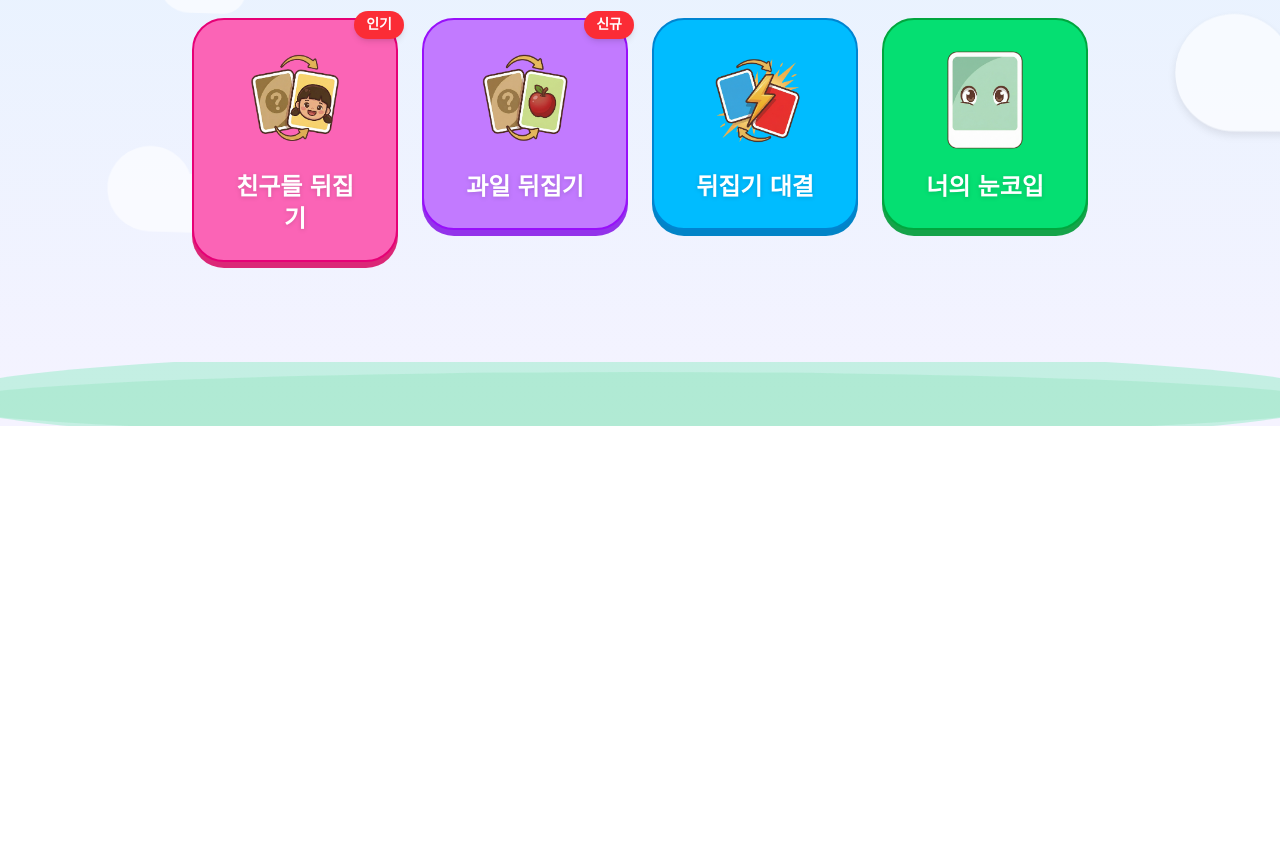
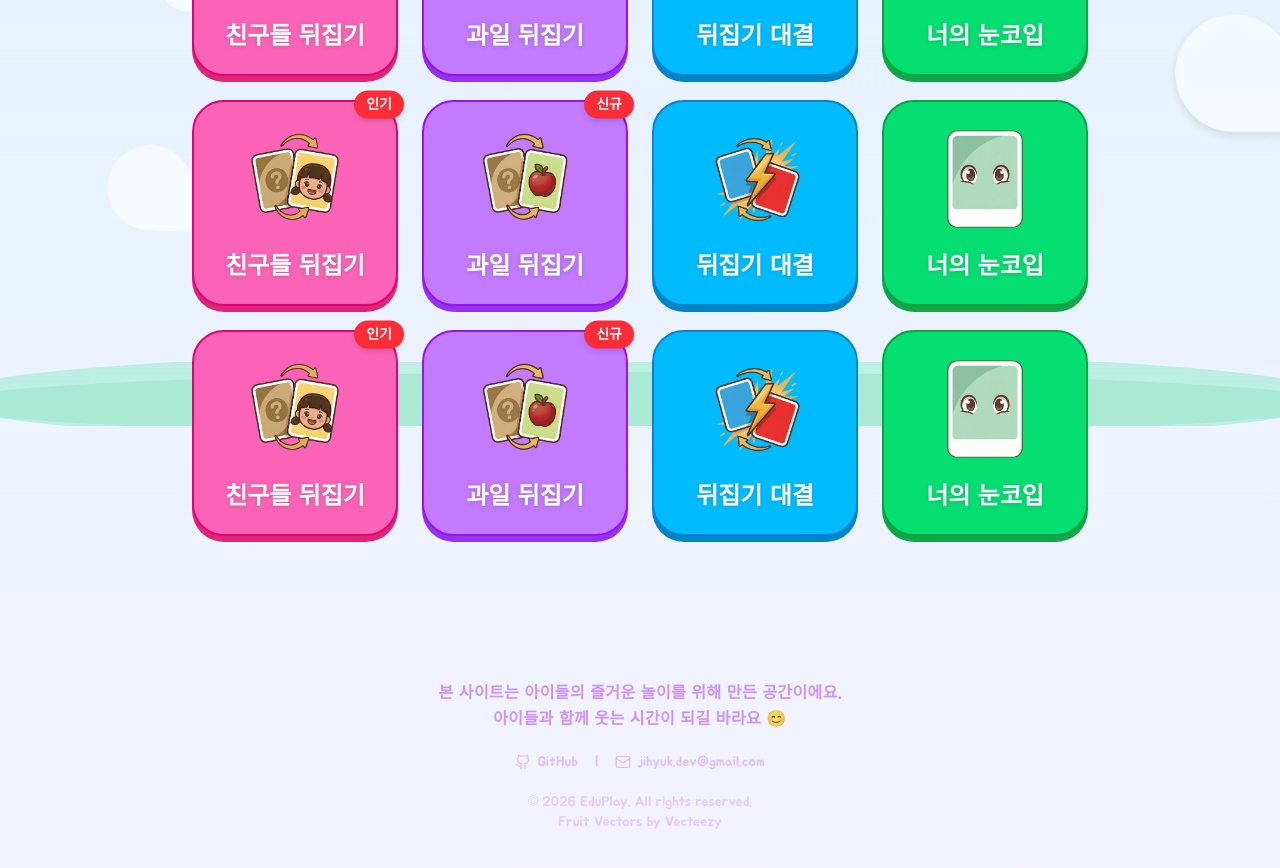
Before and after one commit to jihyuuk/eduplay, a React (Vite) app: page / in a window 1280 px wide. Shown: the part 374-1242 px from the top of the page. Before the commit the page ends 800 px from the top, so only its background shows below. Built offline with nearby package versions, Linux system fonts and the light colour scheme.

Commit message:
feat: 홈화면 ChunkyButton 컴포넌트 분리, 푸터 생성

```diff
--- /dev/null
+++ b/src/components/HomeChunkyButton.tsx
@@ -0,0 +1,49 @@
+import { useNavigate } from "react-router-dom";
+import ChunkyButton from "./ChunkyButton";
+
+type HomeChunkyButtonProps = {
+    variant: 'primary' | 'secondary' | 'success' | 'warning' | 'error' | 'info' | 'white' | 'disabled';
+    title: string;
+    icon: string;
+    badge?: string;
+    url: string;
+}
+
+export default function HomeChunkyButton({
+    variant,
+    title,
+    icon,
+    badge,
+    url,
+}: HomeChunkyButtonProps) {
+
+    const navigate = useNavigate();
+
+    const handleClick = () => {
+        navigate(url);
+    }
+
+
+    return (
+        <ChunkyButton
+            variant={variant}
+            size='xl'
+            onClick={handleClick}
+            className='relative !p-0 aspect-square flex items-center justify-center'
+        >
+            <div className="flex flex-col items-center text-center p-2">
+                {badge && (
+                    <span className="absolute -top-2 -right-2 bg-red-500 text-white text-sm px-3 py-1 rounded-full font-bold shadow-md animate-bounce z-20">
+                        {badge}
+                    </span>
+                )}
+                <div className="mb-4 transform hover:scale-110 transition-transform">
+                    <img src={icon} alt={title} className="w-20 h-20 md:w-28 md:h-28 object-contain" />
+                </div>
+                <h3 className="text-lg sm:text-xl md:text-2xl font-black text-white drop-shadow-sm">
+                    {title}
+                </h3>
+            </div>
+        </ChunkyButton>
+    );
+}
--- a/src/pages/HomePage.tsx
+++ b/src/pages/HomePage.tsx
@@ -1,19 +1,6 @@
-import React, { useState } from 'react';
-import {
-  Gamepad2,
-  Palette,
-  Music,
-  Star,
-  Cloud,
-  User,
-  Sparkles,
-  Settings,
-  type LucideIcon,
-  ImageUp,
-  ChevronRight
-} from 'lucide-react';
-import ChunkyButton from '../components/ChunkyButton';
-import { useNavigate } from 'react-router-dom';
+import React from 'react';
+import { Cloud, Github, Mail, Sparkles } from 'lucide-react';
+import HomeChunkyButton from '../components/HomeChunkyButton';
 
 // --- 타입 정의 ---
 interface GameMenu {
@@ -28,12 +15,6 @@ interface GameMenu {
 
 // --- 애니메이션 및 글로벌 스타일 (TS Template Literal) ---
 const globalStyles: string = `
-  @import url('https://fonts.googleapis.com/css2?family=Jua&display=swap');
-
-  * {
-    font-family: 'Jua', sans-serif;
-  }
-
   @keyframes floating {
     0%, 100% { transform: translateY(0px) rotate(0deg); }
     50% { transform: translateY(-15px) rotate(2deg); }
@@ -69,15 +50,6 @@ const CloudDecoration: React.FC = () => (
 );
 
 export default function HomePage() {
-  // 상태 타입 추론 (number, string)
-  const [studentCount] = useState<number>(24);
-  const [groupName] = useState<string>("기린");
-
-  const navigate = useNavigate();
-
-  const handleClick = (url:string) => {
-    navigate(url);
-  }
 
   const games: GameMenu[] = [
     {
@@ -87,16 +59,16 @@ export default function HomePage() {
       icon: "flip-kid-crop.png",
       variant: 'primary',
       badge: '인기',
-      url:"/flip-card"
+      url: "/flip-card"
     },
     {
       id: 'music-play',
       title: '과일 뒤집기',
       description: '신나게 불러요',
-      icon:  "flip-fruit-crop.png",
+      icon: "flip-fruit-crop.png",
       variant: 'secondary',
       badge: '신규',
-      url:"/flip-card-fruit/hard"
+      url: "/flip-card-fruit/hard"
     },
     {
       id: 'art-play',
@@ -104,7 +76,7 @@ export default function HomePage() {
       description: '알록달록 그려요',
       icon: "flip-match-crop.png",
       variant: 'info',
-      url:"/flip-card-battle/hard"
+      url: "/flip-card-battle/level5"
     },
     {
       id: 'face-quiz',
@@ -112,7 +84,75 @@ export default function HomePage() {
       description: '알록달록 그려요',
       icon: "face-quiz.png",
       variant: 'success',
-      url:"/flip-card"
+      url: "/flip-card"
+    },
+    {
+      id: 'face-quiz',
+      title: '친구들 뒤집기',
+      description: '누구일까~요?',
+      icon: "flip-kid-crop.png",
+      variant: 'primary',
+      badge: '인기',
+      url: "/flip-card"
+    },
+    {
+      id: 'music-play',
+      title: '과일 뒤집기',
+      description: '신나게 불러요',
+      icon: "flip-fruit-crop.png",
+      variant: 'secondary',
+      badge: '신규',
+      url: "/flip-card-fruit/hard"
+    },
+    {
+      id: 'art-play',
+      title: '뒤집기 대결',
+      description: '알록달록 그려요',
+      icon: "flip-match-crop.png",
+      variant: 'info',
+      url: "/flip-card-battle/level5"
+    },
+    {
+      id: 'face-quiz',
+      title: '너의 눈코입',
+      description: '알록달록 그려요',
+      icon: "face-quiz.png",
+      variant: 'success',
+      url: "/flip-card"
+    },
+    {
+      id: 'face-quiz',
+      title: '친구들 뒤집기',
+      description: '누구일까~요?',
+      icon: "flip-kid-crop.png",
+      variant: 'primary',
+      badge: '인기',
+      url: "/flip-card"
+    },
+    {
+      id: 'music-play',
+      title: '과일 뒤집기',
+      description: '신나게 불러요',
+      icon: "flip-fruit-crop.png",
+      variant: 'secondary',
+      badge: '신규',
+      url: "/flip-card-fruit/hard"
+    },
+    {
+      id: 'art-play',
+      title: '뒤집기 대결',
+      description: '알록달록 그려요',
+      icon: "flip-match-crop.png",
+      variant: 'info',
+      url: "/flip-card-battle/level5"
+    },
+    {
+      id: 'face-quiz',
+      title: '너의 눈코입',
+      description: '알록달록 그려요',
+      icon: "face-quiz.png",
+      variant: 'success',
+      url: "/flip-card"
     },
   ];
 
@@ -121,14 +161,8 @@ export default function HomePage() {
       <style dangerouslySetInnerHTML={{ __html: globalStyles }} />
       <CloudDecoration />
 
-  {/* <div className="absolute top-4 right-4 md:top-6 md:right-8 z-50">
-  <button className="p-3 bg-white/50 hover:bg-white/80 backdrop-blur-sm rounded-full shadow-sm transition-all group">
-    <Settings className="w-6 h-6 md:w-8 md:h-8 text-purple-400 group-hover:rotate-90 transition-transform duration-300" />
-  </button>
-</div> */}
-
       {/* 메인 콘텐츠 영역: flex-col로 제목과 그리드를 묶음 */}
-  <div className="max-w-5xl w-full z-10 flex flex-col items-center gap-12 md:gap-16">
+      <div className="max-w-5xl w-full z-10 flex flex-col items-center gap-12 md:gap-16 mb-10">
 
         {/* 헤더 섹션: 상단 고정이 아니라 콘텐츠와 함께 중앙에 위치 */}
         <div className="text-center relative mt-10">
@@ -136,8 +170,8 @@ export default function HomePage() {
             <h1 className="text-5xl md:text-7xl font-black text-purple-600 drop-shadow-md mb-4">
               우리반 <span className="text-pink-500">놀이터</span>
             </h1>
-        <div className="absolute -top-8 -right-12 text-yellow-400 animate-bounce">
-          <Sparkles className="fill-current w-14 h-14" />
+            <div className="absolute -top-6 -right-10 md:-top-8 md:-right-12 text-yellow-400 animate-bounce">
+              <Sparkles className="fill-current w-10 h-10 md:w-14 md:h-14" />
             </div>
           </div>
           <p className="text-xl md:text-3xl text-purple-400 font-bold tracking-tight">
@@ -146,31 +180,60 @@ export default function HomePage() {
         </div>
 
         {/* 메인 게임 메뉴 그리드: 내부 아이템들을 중앙 정렬 */}
-    <div className="grid grid-cols-2 lg:grid-cols-4 gap-6 w-full max-w-4xl">
+        <div className="grid grid-cols-2 sm:grid-cols-3 lg:grid-cols-4 gap-4 sm:gap-5 md:gap-6 w-full max-w-md sm:max-w-xl md:max-w-4xl">
           {games.map((game, index) => (
-        <ChunkyButton
+            <HomeChunkyButton
               key={index}
               variant={game.variant}
-          size='lg'
-          onClick={()=>handleClick(game.url)}
-          className='rounded-[32px] relative w-full aspect-square flex items-center justify-center'
-        >
-          <div className="flex flex-col items-center text-center p-2">
-            {game.badge && (
-              <span className="absolute -top-2 -right-2 bg-red-500 text-white text-sm px-3 py-1 rounded-full font-bold shadow-md animate-bounce z-20">
-                {game.badge}
-              </span>
-            )}
-            <div className="mb-4 transform hover:scale-110 transition-transform">
-              <img src={game.icon} alt={game.title} className="w-20 h-20 md:w-28 md:h-28 object-contain" />
-            </div>
-            <h3 className="text-lg sm:text-xl md:text-2xl font-black text-white drop-shadow-sm">
-              {game.title}
-            </h3>
-          </div>
-        </ChunkyButton>
+              title={game.title}
+              icon={game.icon}
+              badge={game.badge}
+              url={game.url}
+            />
           ))}
         </div>
+
+        <footer className="w-full flex flex-col items-center justify-center mt-12 pb-12 md:mt-20 md:pb-20 text-center z-10">
+
+          {/* 1. 메인 슬로건 (모바일 줄바꿈 최적화) */}
+            <p className="text-purple-400/80 text-sm md:text-base font-bold tracking-wide leading-relaxed break-keep select-none">
+              본 사이트는 아이들의 즐거운 놀이를 위해 만든 공간이에요.<br className="hidden sm:block" />
+              아이들과 함께 웃는 시간이 되길 바라요 😊
+            </p>
+
+          {/* 2. 링크 모음 (깃허브 & 출처) */}
+          <div className="flex items-center gap-4 text-xs md:text-sm font-medium text-purple-300/80 mt-5">
+
+            {/* 깃허브 링크 */}
+            <a href="https://github.com/여기에_깃허브_주소_입력" target="_blank" rel="noopener noreferrer"
+              className="flex items-center gap-1.5 hover:text-purple-500 transition-colors"
+            >
+              <Github className="w-4 h-4" />
+              <span>GitHub</span>
+            </a>
+
+            <span>|</span>
+
+            {/* 과일 사진 출처 링크 */}
+            <a href="https://여기에_과일사진_출처_주소_입력" target="_blank" rel="noopener noreferrer"
+              className="flex items-center gap-1.5 hover:text-purple-500 transition-colors"
+            >
+               <Mail className="w-4 h-4" />
+              <span>jihyuk.dev@gmail.com</span>
+            </a>
+          </div>
+
+          {/* 카피라이트 */}
+          <p className="hover:text-purple-500 transition-colors text-xs md:text-sm font-medium text-purple-300/60 mt-5 select-none">
+            © 2026 EduPlay. All rights reserved.
+          </p>
+
+          {/* 기타 저작권 표시 */}
+          <p className="hover:text-purple-500 transition-colors text-xs md:text-sm font-medium text-purple-300/60">
+            <a href="https://www.vecteezy.com/free-vector/fruit">Fruit Vectors by Vecteezy</a>
+          </p>
+        </footer>
+
       </div>
 
 
```
Lines whose indentation alone changed are shown as unchanged.
